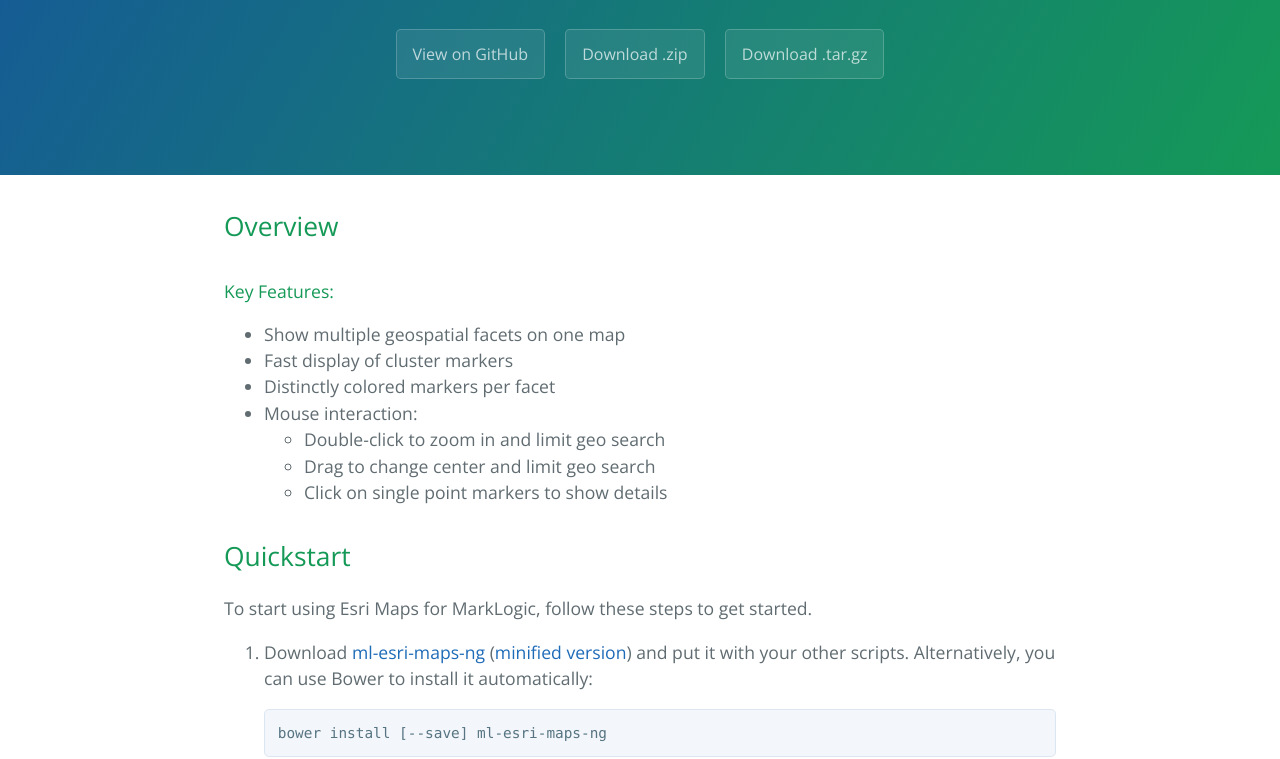
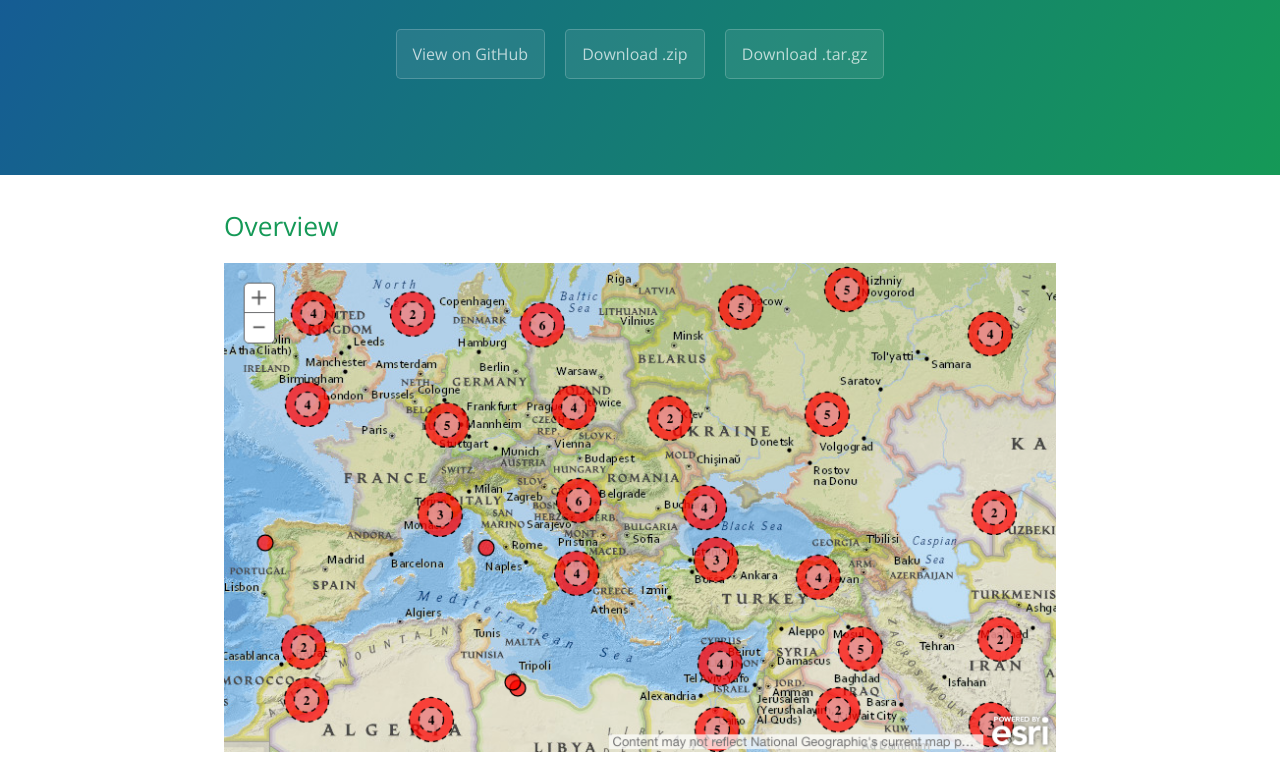
Before and after one commit to daveegrant/ml-esri-maps-ng, a plain HTML site: page index.html in a window 1280 px wide. Shown: the part 208-967 px from the top of the page. Drawn offline with nearby package versions, Linux system fonts and the light colour scheme.

Commit message:
Added image as a placeholder until a working demo version is ready.

```diff
--- a/index.html
+++ b/index.html
@@ -22,6 +22,8 @@
       <h2>
         <a id="welcome-to-github-pages" class="anchor" href="#title" aria-hidden="true"><span aria-hidden="true" class="octicon octicon-link"></span></a>Overview
       </h2>
+
+      <img src="img/map.png">
 
       <h4>Key Features:</h4>
       <ul>
```
Also changed, not shown: img/map.png (added).
